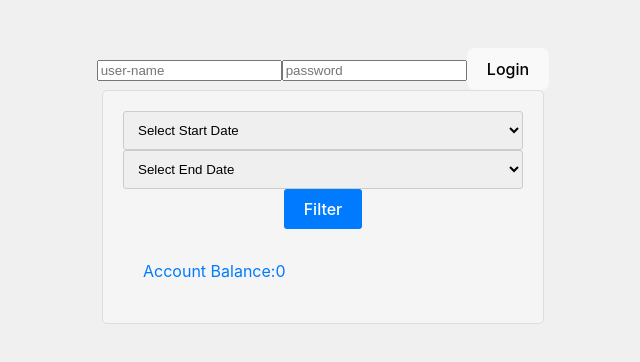
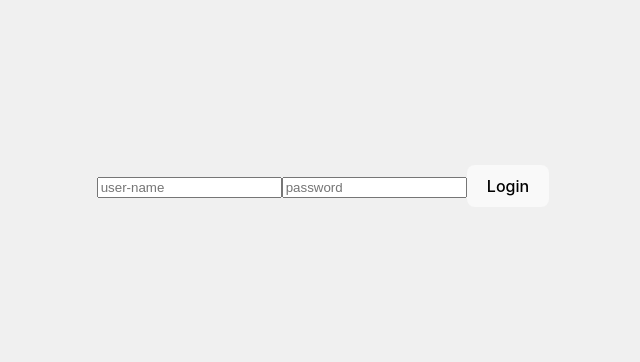
Before and after one commit to Netdreion/Bank-Study, a React (Vite) app: page / in a window 1280 px wide. Shown: the part 214-576 px from the top of the page, without its empty margins (317-957 px from the left). Built offline with nearby package versions, Linux system fonts and the light colour scheme.

Commit message:
mount adopted

```diff
--- a/src/App.jsx
+++ b/src/App.jsx
@@ -10,6 +10,9 @@ function App() {
     password: "1234",
   };
   Object.freeze(userSetup);
+
+  const [mount, setMount] = useState(false);
+
   const [user, setUser] = useState({
     userName: "",
     password: "",
@@ -19,9 +22,11 @@ function App() {
       user.userName === userSetup.userName &&
       user.password === userSetup.password
     ) {
+      setMount(true);
       alert("login succesfull");
     } else {
       alert("enter a valid username & password");
+      setMount(false);
     }
   };
   return (
@@ -34,7 +39,7 @@ function App() {
         handleLogin={handleLogin}
         userSetup={userSetup}
       />
-      {<TransactionFilters />}
+      {mount && <TransactionFilters />}
     </>
   );
 }
```
